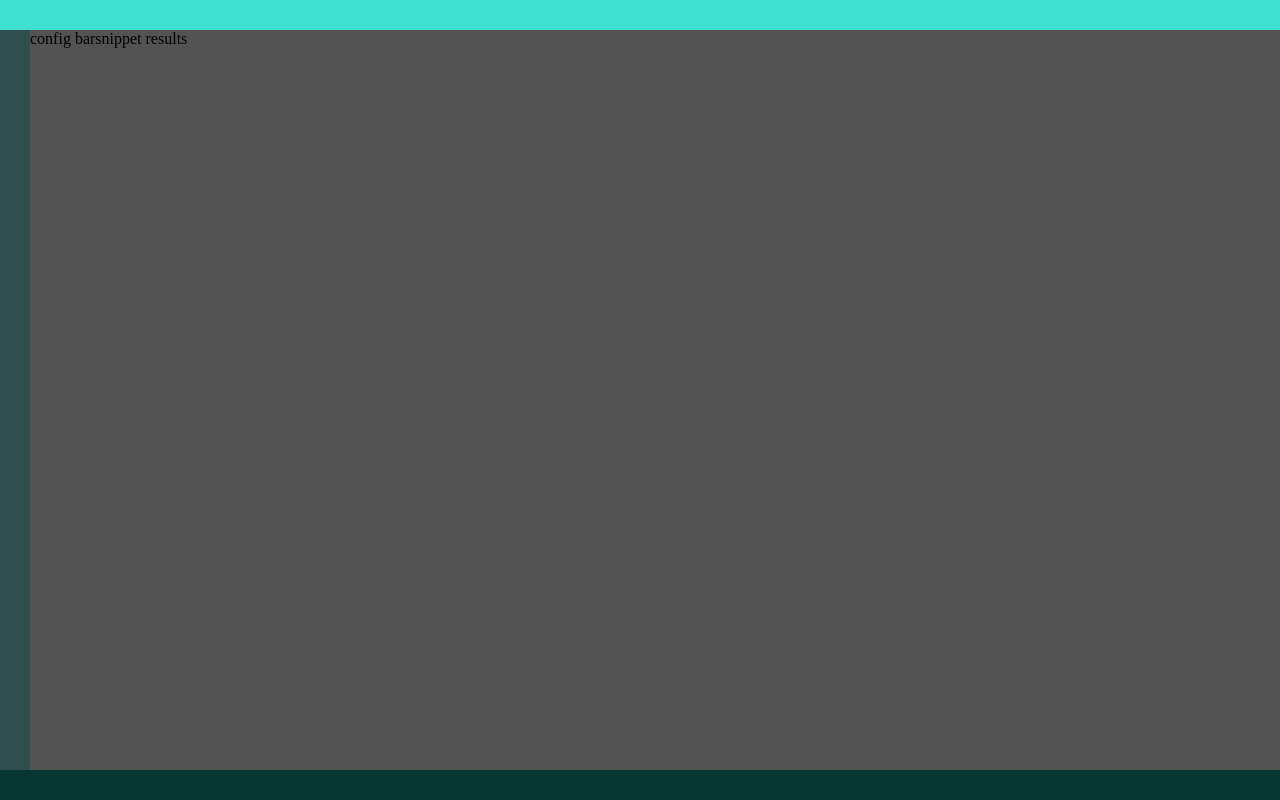
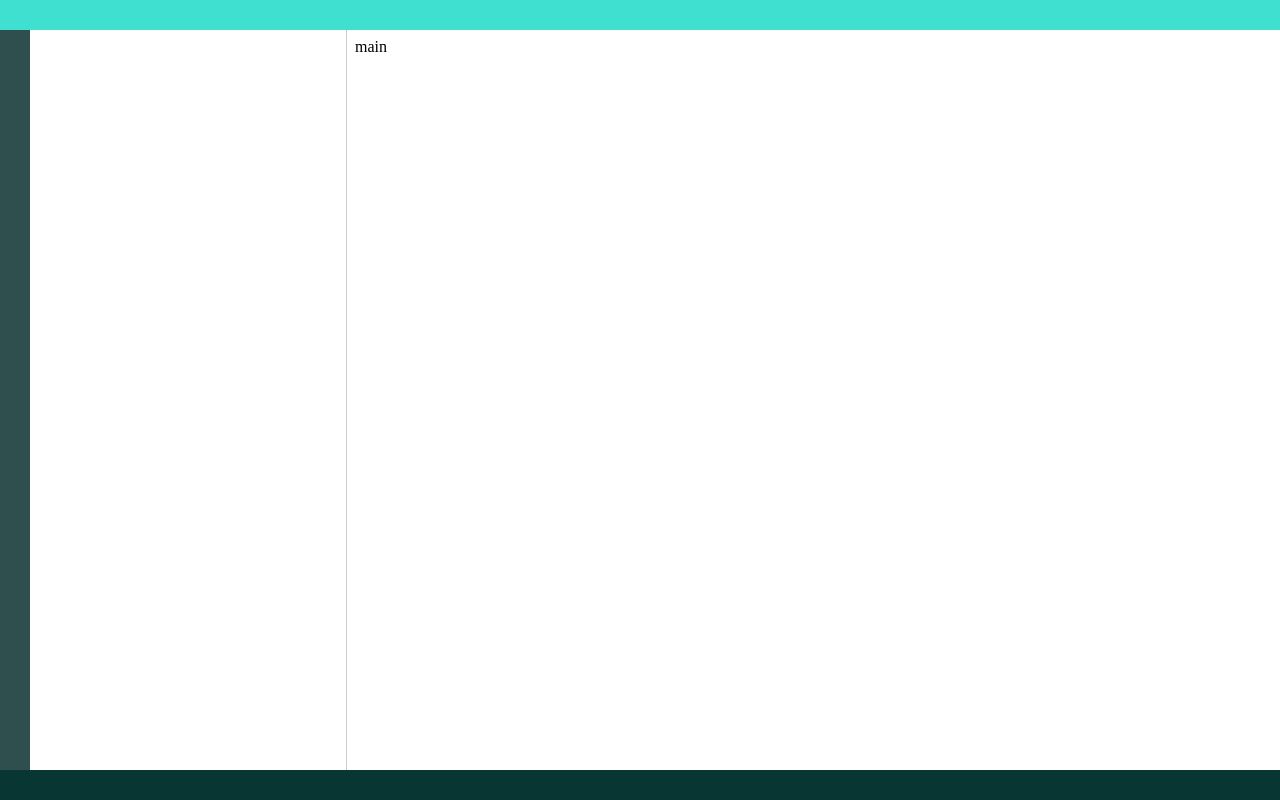
Before and after one commit to richardimaoka/snippets-gen, a Next.js app in the folder nextjs/: page / in a window 1280 px wide. Built offline with nearby package versions, Linux system fonts and the light colour scheme.

Commit message:
settings

```diff
--- a/nextjs/app/components/SnippetPageClient.module.css
+++ b/nextjs/app/components/SnippetPageClient.module.css
@@ -1,4 +1,6 @@
 .component {
+  height: 100%;
+
   display: grid;
   grid-template-columns: auto 1fr;
 }
--- a/nextjs/app/components/SnippetPageClient.tsx
+++ b/nextjs/app/components/SnippetPageClient.tsx
@@ -1,5 +1,7 @@
 "use client";
 
+import { MainSection } from "./contents/MainSection";
+import { SideBar } from "./sidebar/SideBar";
 import styles from "./SnippetPageClient.module.css";
 
 type Props = {
@@ -11,8 +13,8 @@ export function SnippetPageClient(props: Props) {
 
   return (
     <div className={styles.component}>
-      <div>config bar</div>
-      <div>snippet results</div>
+      <SideBar />
+      <MainSection />
     </div>
   );
 }
--- /dev/null
+++ b/nextjs/app/components/contents/MainSection.module.css
@@ -0,0 +1,9 @@
+.component {
+  height: 100%;
+  background-color: white;
+
+  padding-top: 8px;
+  padding-bottom: 8px;
+  padding-left: 8px;
+  padding-right: 8px;
+}
--- /dev/null
+++ b/nextjs/app/components/contents/MainSection.tsx
@@ -0,0 +1,5 @@
+import styles from "./MainSection.module.css";
+
+export function MainSection() {
+  return <div className={styles.component}>main</div>;
+}
--- /dev/null
+++ b/nextjs/app/components/sidebar/SideBar.module.css
@@ -0,0 +1,11 @@
+.component {
+  width: 300px;
+  height: 100%;
+
+  border-right: solid 1px rgb(204, 204, 204);
+
+  padding-top: 8px;
+  padding-bottom: 8px;
+  padding-left: 8px;
+  padding-right: 8px;
+}
--- /dev/null
+++ b/nextjs/app/components/sidebar/SideBar.tsx
@@ -0,0 +1,8 @@
+import styles from "./SideBar.module.css"
+
+
+export function SideBar() {
+  return (
+    <div className={styles.component}></div>
+  )
+}
--- a/nextjs/app/layout.module.css
+++ b/nextjs/app/layout.module.css
@@ -12,7 +12,6 @@
 }
 
 .middle {
-  background-color: rgb(83, 83, 83);
   display: grid;
   grid-template-columns: auto 1fr;
 }
```
